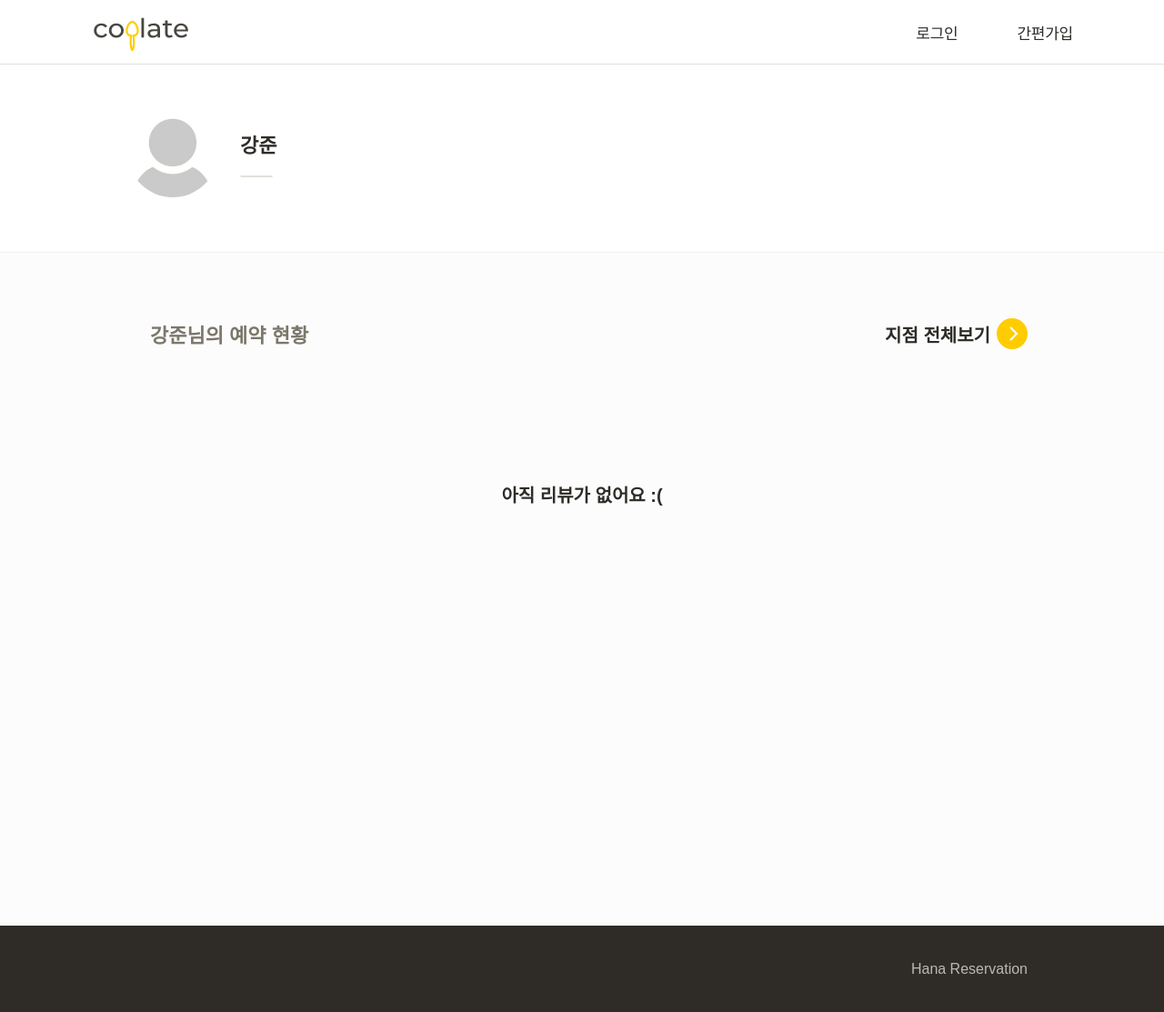
After one commit to dankang09/Hana_Reservation, a Django app: page /booking/users/17/ in a window 1280 px wide. The commit adds this page. Shown: the whole page at 91% size. Run offline with Django 3.2, Linux system fonts and the light colour scheme; data comes from the database, SQL or seed files in the repository; both versions use the stored data as it was after the commit; some libraries are stand-ins or nearby versions; some web fonts are replaced.

Commit message:
유저프로필 페이지 구현중(오류 약간 있음)

```diff
--- a/booking/templates/booking/booking.html
+++ b/booking/templates/booking/booking.html
@@ -38,7 +38,7 @@
 						<section class="cp-card content">
 						<div class="body">
 							<span class="cp-chip green">{{booking.booking_dates}}</span>
-							<h2 class="title">{{booking.booking_times}}</h2>
+							<h2 class="title">{{ booking.booking_branch.branch_name }} 지점</h2>
 							<div class="metadata">
 							<div class="review-rating">
 								<span class="cp-stars">{{booking.booking_task}}</span>
--- a/booking/templates/booking/booking_detail.html
+++ b/booking/templates/booking/booking_detail.html
@@ -34,7 +34,7 @@
     </div>
 
     <div class="footer">
-      <a class="back-link" href="{% url 'booking:booking-list' %}">&lt; 목록으로</a>
+      <a class="back-link" href="{% url 'booking:profile' user.id %}">&lt; 목록으로</a>
 
       {% if booking.booking_client == user %}
       <div class="buttons">
--- /dev/null
+++ b/booking/templates/booking/profile.html
@@ -0,0 +1,65 @@
+{% extends "login_base/base_with_navbar.html" %}
+
+{% load static %}
+
+{% block title %}{{ profile_user.name }} | Hana Reservation{% endblock title %}
+
+{% block content %}
+<main class="site-body">
+  <div class="profile-header">
+    <div class="content max-content-width">
+      <div
+        class="cp-avatar large profile-pic" style="background-image: url('{{ profile_user.profile_pic.url }}')"></div>
+      <div class="info">
+        <h1 class="username"> {{ profile_user.name }}</h1>
+        <div>
+          <p class="cp-chip intro">{{ profile_user.intro }}</p>
+        </div>
+      </div>
+    </div>
+  </div>
+
+  <div class="content-list max-content-width">
+    <div class="header">
+      <h2>{{ profile_user.name }}님의 예약 현황</h2>
+      <a class="cp-ic-button after circle morereview" href="{% url 'booking:branch-list' %}">
+        지점 전체보기
+      </a>
+    </div>
+
+    <div class="contents">
+      {% for booking in user_bookings %}
+      <a href="{% url 'booking:booking-detail' booking.id %}">
+        <div class="cp-card content">
+          <div
+            class="thumb"
+            style="background-image: url('{{ booking.image1.url }}');"
+          ></div>
+          <div class="body">
+            <span class="cp-chip green">{{ booking.booking_branch.branch_name }} 지점</span>
+            <h2 class="title">{{ booking.booking_branch.branch_address }}</h2>
+            <date class="date">{{ booking.booking_dates|date:"Y년 n월 j일" }}</date>
+            <div class="metadata">
+              <div class="review-rating">
+                <span class="cp-stars">
+                  {% comment %} {% for i in ""|ljust:review.rating %}★{% endfor %} {% endcomment %}
+                </span>
+              </div>
+              <div class="review-author">
+                <div
+                  class="cp-avatar"
+                  style="background-image: url('{{ booking.booking_client.profile_pic.url }}')"
+                ></div>
+                <span>{{ booking.booking_client.name }}</span>
+              </div>
+            </div>
+          </div>
+        </div>
+      </a>
+      {% empty %}
+      <p class="empty">아직 리뷰가 없어요 :(</p>
+      {% endfor %}
+    </div>
+  </div>
+</main>
+{% endblock content %}
--- a/booking/urls.py
+++ b/booking/urls.py
@@ -5,7 +5,9 @@ app_name = 'booking'
 
 urlpatterns = [
     # path('', views.booking, name='booking-list'),
-    path('', views.BookingView.as_view(), name='booking-list'),
+    # path('', views.BookingView.as_view(), name='booking-list'),
+    path("users/<int:user_id>/", views.ProfileView.as_view(), name="profile"),
+
     path('<int:booking_id>/', views.BookingDetailView.as_view(), name='booking-detail'),
     path('branch/<int:booking_id>/delete/', views.BookingDeleteView.as_view(), name='booking-delete'),
 
--- a/booking/views.py
+++ b/booking/views.py
@@ -14,19 +14,38 @@ from django.db.models import Q
 from booking.models import Branch, Booking
 from booking.forms import BookingForm
 
+# 프로필 구현
+from login.models import User
+
 
 # Create your views here.
 
-def booking(request):
-    return render(request, 'booking/booking.html')
+# def booking(request):
+#     return render(request, 'booking/booking.html')
 
 # 본인이 작성한 booking만 볼 수 있게 바꿔야함
-class BookingView(ListView):
-    model = Booking
-    template_name = "booking/booking.html"
-    context_object_name = "bookings"
-    paginate_by = 4
-    ordering = ["booking_dates"]
+# class BookingView(ListView):
+#     model = Booking
+#     template_name = "booking/booking.html"
+#     context_object_name = "bookings"
+#     paginate_by = 4
+#     ordering = ["booking_dates"]
+
+class ProfileView(DetailView):
+    model = User
+    template_name = "booking/profile.html"
+    pk_url_kwarg = "user_id"
+    # user_id에 해당하는 유저는 "profile_user"라는 이름으로 템플릿에게 전달됨
+    context_object_name = "profile_user"  # 안 쓰면 default는 User가 됨
+
+    # 템플릿으로 전달되는 context에 추가해주기 (오버라이드)
+    def get_context_data(self, **kwargs):
+        # context는 딕셔너리형
+        context = super().get_context_data(**kwargs)
+        user_id = self.kwargs.get("user_id")
+        # 유저가 한 예약 최신 예약 4개 가져오기
+        context["user_bookings"] = Booking.objects.filter(booking_client=user_id).order_by("booking_dates")[:4]
+        return context
 
 
 class BranchView(ListView):
@@ -82,7 +101,7 @@ class BookingCreateView(LoginRequiredMixin, UserPassesTestMixin, CreateView):
         return super().form_valid(form)
 
     def get_success_url(self):
-        return reverse("booking:booking-list")
+        return reverse("booking:profile")
 
     # 이메일 인증
     def test_func(self, user):
@@ -99,7 +118,7 @@ class BookingDeleteView(LoginRequiredMixin, UserPassesTestMixin, DeleteView):
     raise_exception = True
 
     def get_success_url(self):
-        return reverse("booking:booking-list")
+        return reverse("booking:profile")
 
     # 본인이 한 예약인지 확인
     def test_func(self, user):
--- a/login/templates/account/password_reset_done.html
+++ b/login/templates/account/password_reset_done.html
@@ -3,6 +3,6 @@
 {% block content %}
 <div class="cp-dialog info account-password-dialog">
   <p>비밀번호 재설정 메일이 전송되었습니다. 이메일을 확인하시고 안내를 따라주세요.</p>
-  <a class="cp-button inverted button" href="{% url 'booking:booking-list' %}">홈으로 이동</a>
+  <a class="cp-button inverted button" href="{% url 'login:index' %}">홈으로 이동</a>
 </div>
 {% endblock content %}
--- a/login/templates/login/index.html
+++ b/login/templates/login/index.html
@@ -24,7 +24,7 @@
     </p>
 
     {% if user.is_authenticated %}
-    <a href={% url 'booking:booking-list' %}>내 예약 확인하기</a>
+    <a href={% url 'booking:profile' user.id %}>내 예약 확인하기</a>
     {% else %}
     <a href={% url 'account_login' %}>지금 바로 간편로그인하기</a>
     {% endif %}
--- a/login/templates/login_base/base_with_navbar.html
+++ b/login/templates/login_base/base_with_navbar.html
@@ -11,7 +11,7 @@
     <nav>
       <ul class="navbar">
         {% if user.is_authenticated %}
-          <li><a href="{% url 'booking:booking-list' %}">예약현황</a></li>
+          <li><a href="{% url 'booking:profile' user.id %}">예약현황</a></li>
           <li><a href="{% url 'booking:branch-list' %}">지점검색</a></li>
           <li><a href="{% url 'account_logout' %}">로그아웃</a></li>
         {% else %}
--- a/login/views.py
+++ b/login/views.py
@@ -1,6 +1,7 @@
 from django.shortcuts import render
 from django.urls import reverse
 from allauth.account.views import PasswordChangeView
+
 
 # Create your views here.
 
@@ -10,4 +11,4 @@ def index(request):
 # 비밀번호 변경 시 바로 booking 화면으로 이동(오버라이팅))
 class CustomPasswordChangeView(PasswordChangeView):
     def get_success_url(self):
-        return reverse("booking:booking-list")
+        return reverse("booking:profile")
```
Also changed, not shown: reservation/settings.py (+4 -4 lines), db.sqlite3, 1 other file.
